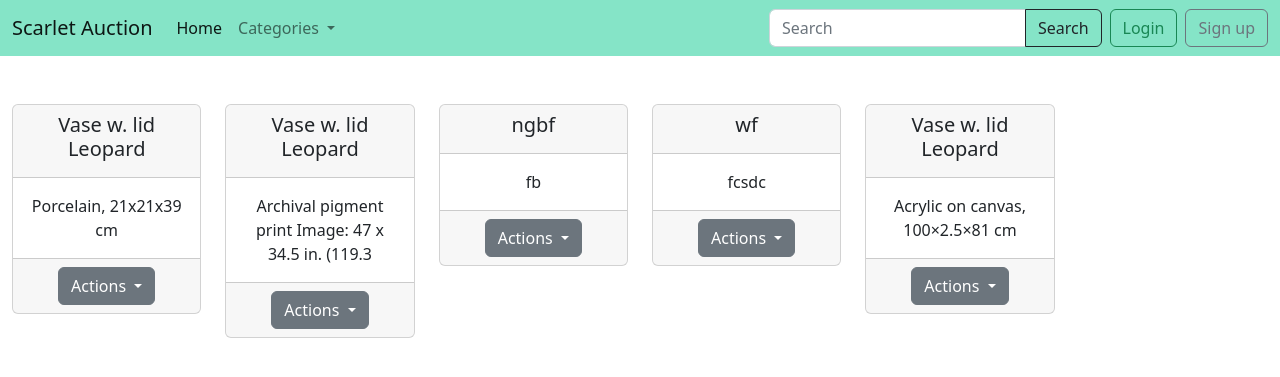
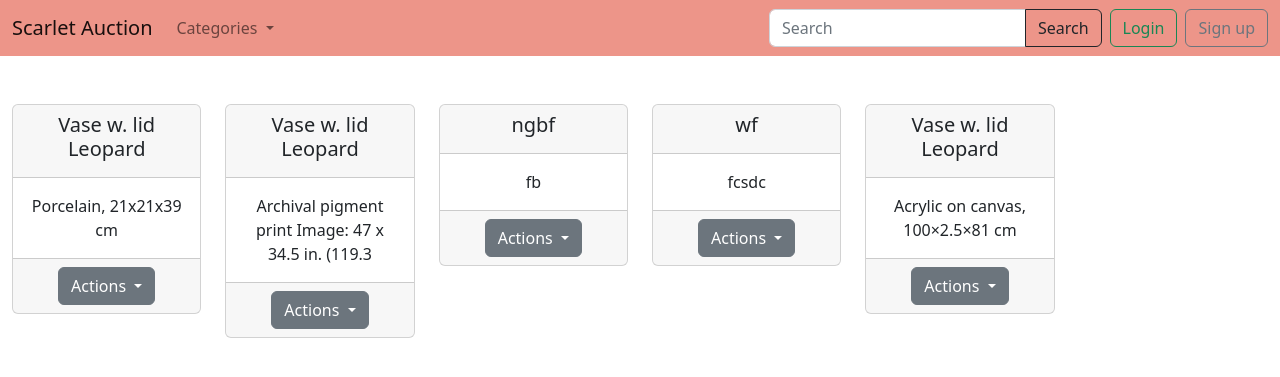
Before and after one commit to GeaninaChe/ScarletAuction, a Django app: page /artobjects/artobjects-list/ in a window 1280 px wide. Shown: the top 377 px of the page. Run offline with Django 4.2, Linux system fonts and the light colour scheme; data comes from the database, SQL or seed files in the repository; parts of the project's set-up code (start-up, migrations or seed data) failed here and were passed over.

Commit message:
Merge remote-tracking branch 'origin/master'
# Conflicts:
#	.idea/workspace.xml

```diff
--- a/artobjects/urls.py
+++ b/artobjects/urls.py
@@ -1,7 +1,7 @@
 from django.urls import path
 
 from . import views
-from .views import ArtObjectsView, ArtObjectsDetailView, CreateArtObjectsView, ArtObjectsUpdateView
+from .views import ArtObjectsView, ArtObjectsDetailView, CreateArtObjectsView, ArtObjectsUpdateView, ObjectDeleteView
 
 urlpatterns = [
     path('artobjects-list/', views.ArtObjectsView.as_view(), name='artobjects_list'),
--- a/artobjects/views.py
+++ b/artobjects/views.py
@@ -41,6 +41,7 @@ class ArtObjectsUpdateView(UpdateView):
     form_class = ArtObjectsForm
     success_url = reverse_lazy('artobjects_list')
 
+
 class ObjectDeleteView(DeleteView):
     template_name = 'artobjects/delete_object.html'
     model = ArtObjects
--- a/templates/artobjects/artobjects_list.html
+++ b/templates/artobjects/artobjects_list.html
@@ -23,7 +23,7 @@
                                 </button>
                                 <ul class="dropdown-menu">
                                     <li><a class="dropdown-item" href="{% url 'update_objects' %}">Update</a>
-                                        <a class="dropdown-item" href="{% url 'delete_object' %}">Delete</a>
+                                        <a class="dropdown-item" href="{% url 'delete_object'%}">Delete</a>
                                         <a class="dropdown-item" href="{% url 'object_details' %}">View details</a>
                                     </li>
                                 </ul>
--- a/templates/home/homepage.html
+++ b/templates/home/homepage.html
@@ -11,7 +11,7 @@
     <div class="container-fluid">
         <div class="row">
             <div class="col-md-8 offset-md-2">
-                <img src="{% static 'images/Chevrolet.jpg' %}" alt="Car" width="70%" height="500px">
+                <a href="#"><img src="https://thepopinsider.com/wp-content/uploads/2022/02/RockLove_WandaVisionNecklaceFeatured.jpg" class="img-fluid flex-center"></a>
             </div>
         </div>
     </div>
--- a/templates/navbar.html
+++ b/templates/navbar.html
@@ -6,19 +6,15 @@
 </head>
 <body>
 
-<nav class="navbar navbar-expand-lg" style="background-color: rgba(0,198,139,0.48);">
+<nav class="navbar navbar-expand-lg" style="background-color: rgba(220,44,21,0.5);">
     <div class="container-fluid">
-        <a class="navbar-brand" href="{% url 'our_story' %}">Scarlet Auction</a>
+        <a class="navbar-brand" href="{% url 'homepage' %}">Scarlet Auction</a>
         <button class="navbar-toggler" type="button" data-bs-toggle="collapse" data-bs-target="#navbarSupportedContent"
                 aria-controls="navbarSupportedContent" aria-expanded="false" aria-label="Toggle navigation">
             <span class="navbar-toggler-icon"></span>
         </button>
         <div class="collapse navbar-collapse" id="navbarSupportedContent">
             <ul class="navbar-nav me-auto mb-2 mb-lg-0">
-                <li class="nav-item">
-                    <a class="nav-link active" aria-current="page" href="{% url 'homepage' %}">Home</a>
-                </li>
-
                 <li class="nav-item dropdown">
                     <a class="nav-link dropdown-toggle" href="#" role="button" data-bs-toggle="dropdown"
                        aria-expanded="false">
```
